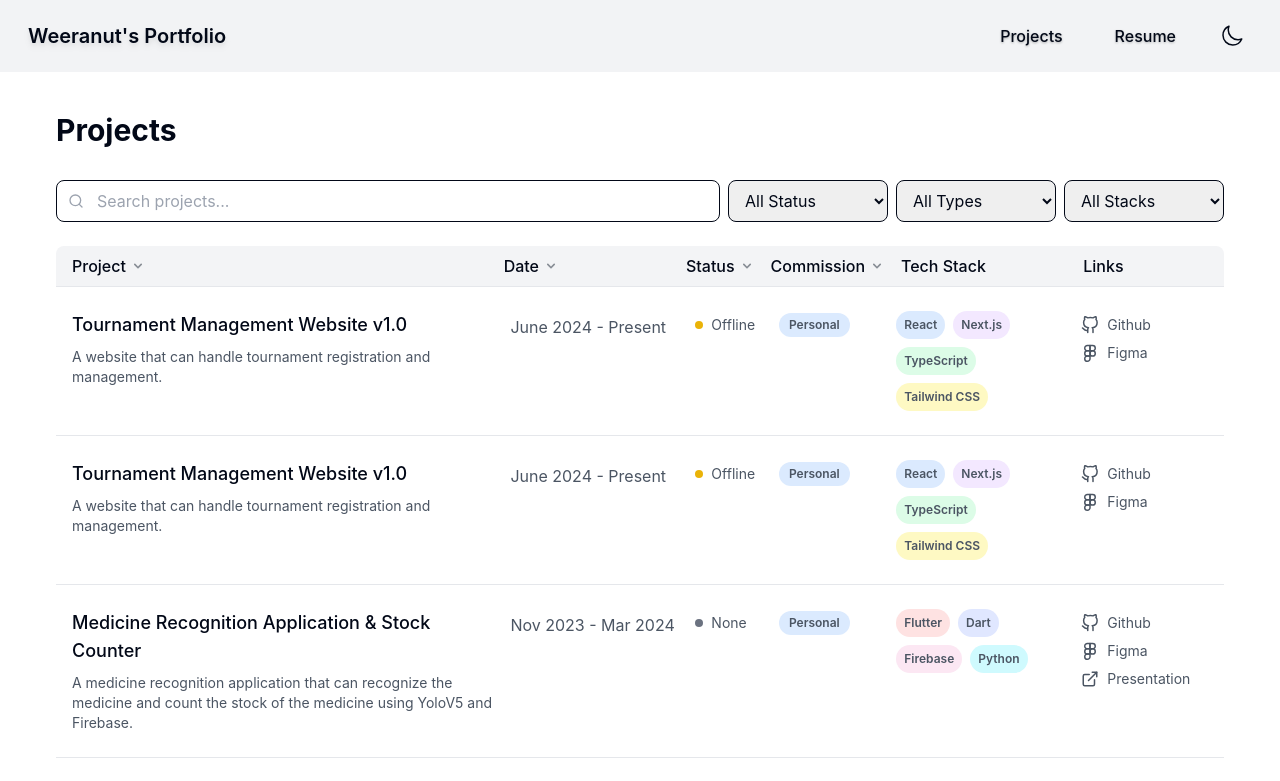
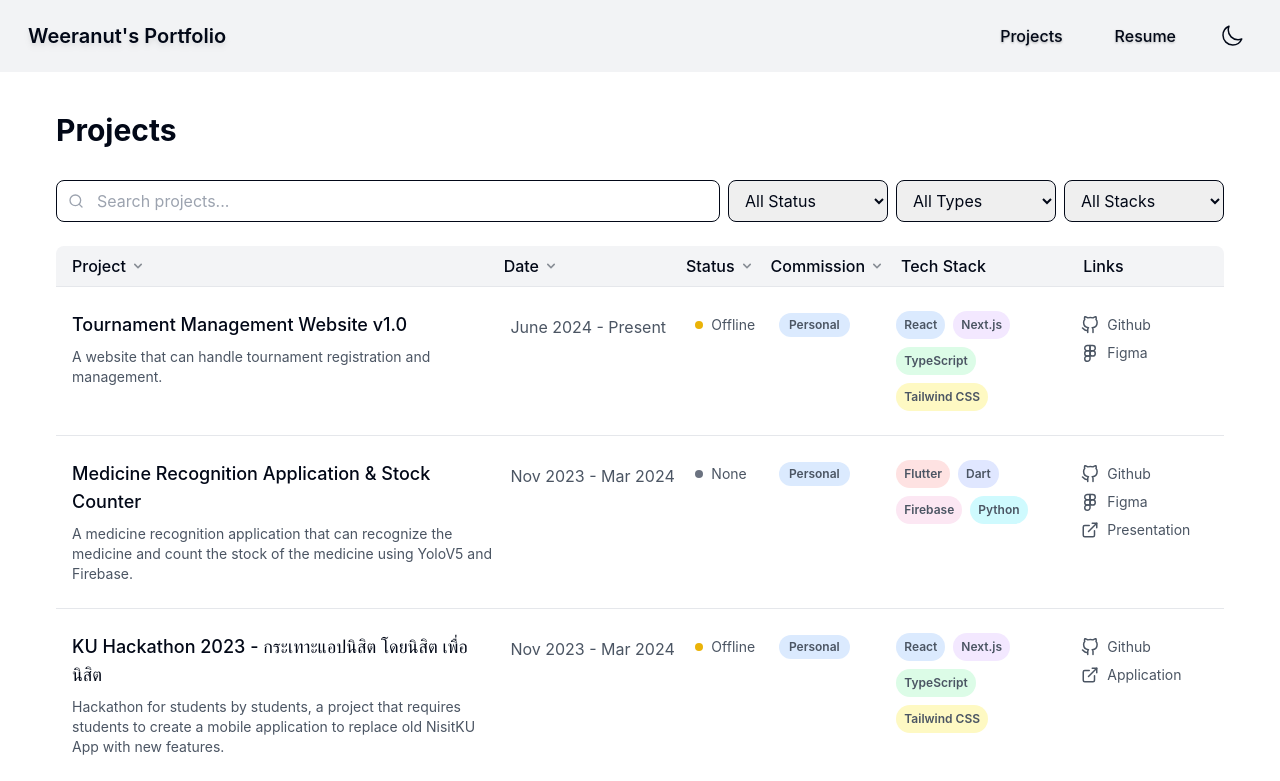
Before and after one commit to WeeranutCK/my-portfolio, a Next.js app: page /projects in a window 1280 px wide. Shown: the top 781 px of the page. Built offline with nearby package versions, Linux system fonts and the light colour scheme.

Commit message:
Remove hyperlink from project title

```diff
--- a/src/app/projects/page.tsx
+++ b/src/app/projects/page.tsx
@@ -7,7 +7,6 @@ import { ProjectLink } from '@/components/projects/ProjectLink';
 import { StatusBadge } from '@/components/projects/StatusBadge';
 import projectData from '@/data/projectData';
 import { Project } from '@/types/project';
-import Link from 'next/link';
 import { useEffect, useMemo, useState } from 'react';
 import { HiChevronDown } from 'react-icons/hi';
 
@@ -266,12 +265,12 @@ const ProjectsPage = () => {
                   className="group grid grid-cols-[2.5fr,1fr,0.4fr,0.6fr,1fr,0.75fr] gap-4 px-4 py-6 border-b border-gray-200 dark:border-gray-700 hover:bg-gray-50 dark:hover:bg-gray-800/50 transition-colors items-start"
                 >
                   <div className="space-y-2">
-                    <Link
-                      href={`/projects/${project.id}`}
-                      className="flex items-center gap-2 text-lg font-medium hover:text-blue-600 dark:hover:text-blue-400"
+                    <div
+                      // href={`/projects/${project.id}`} hover:text-blue-600 dark:hover:text-blue-400
+                      className="text-lg font-medium mb-2 block"
                     >
                       {project.title}
-                    </Link>
+                    </div>
                     <p className="text-sm text-gray-600 dark:text-gray-300">
                       {project.shortDescription}
                     </p>
@@ -315,12 +314,12 @@ const ProjectsPage = () => {
                 key={project.id}
                 className="border rounded-lg p-4 mb-4 bg-white dark:bg-gray-800 shadow-sm"
               >
-                <Link
-                  href={`/projects/${project.id}`}
-                  className="text-lg font-medium hover:text-blue-600 dark:hover:text-blue-400 mb-2 block"
+                <div
+                  // href={`/projects/${project.id}`} hover:text-blue-600 dark:hover:text-blue-400
+                  className="text-lg font-medium mb-2 block"
                 >
                   {project.title}
-                </Link>
+                </div>
                 <p className="text-sm text-gray-600 dark:text-gray-300 mb-3">
                   {project.shortDescription}
                 </p>
--- a/src/data/projectData.ts
+++ b/src/data/projectData.ts
@@ -1,16 +1,6 @@
 import { Project } from "@/types/project";
 
 const projects: Project[] = [
-  {
-    id: "project-6",
-    title: "Tournament Management Website v1.0",
-    shortDescription: "A website that can handle tournament registration and management.",
-    date: "June 2024 - Present",
-    technologies: ["React", "Next.js", "TypeScript", "Tailwind CSS"],
-    githubUrl: "https://github.com/CS471-Tournament-Website/tournament-website-front",
-    figmaUrl: "https://www.figma.com/design/tr1VJ6IcltUhb0g93zwvSG/se-pages-design?node-id=187-2446&t=3qFctfA6s9AbpeDf-1",
-    status: "offline",
-  },
   {
     id: "project-5",
     title: "Tournament Management Website v1.0",
```
